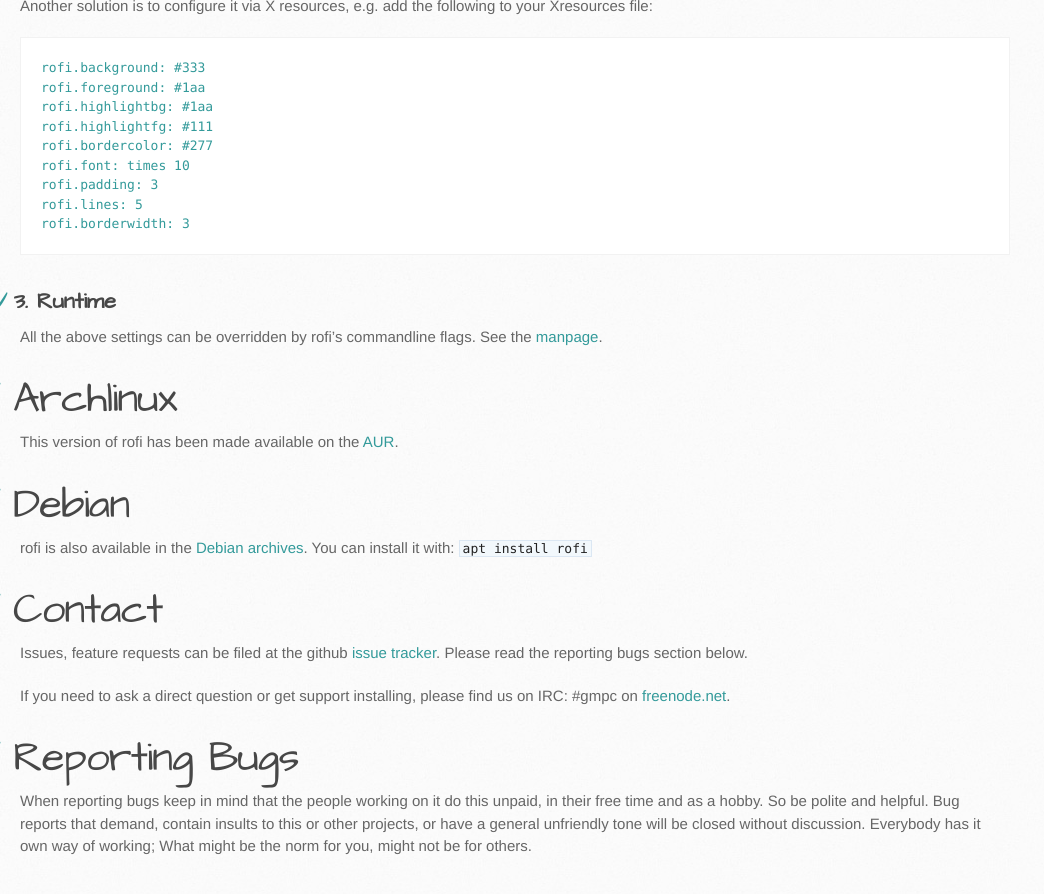
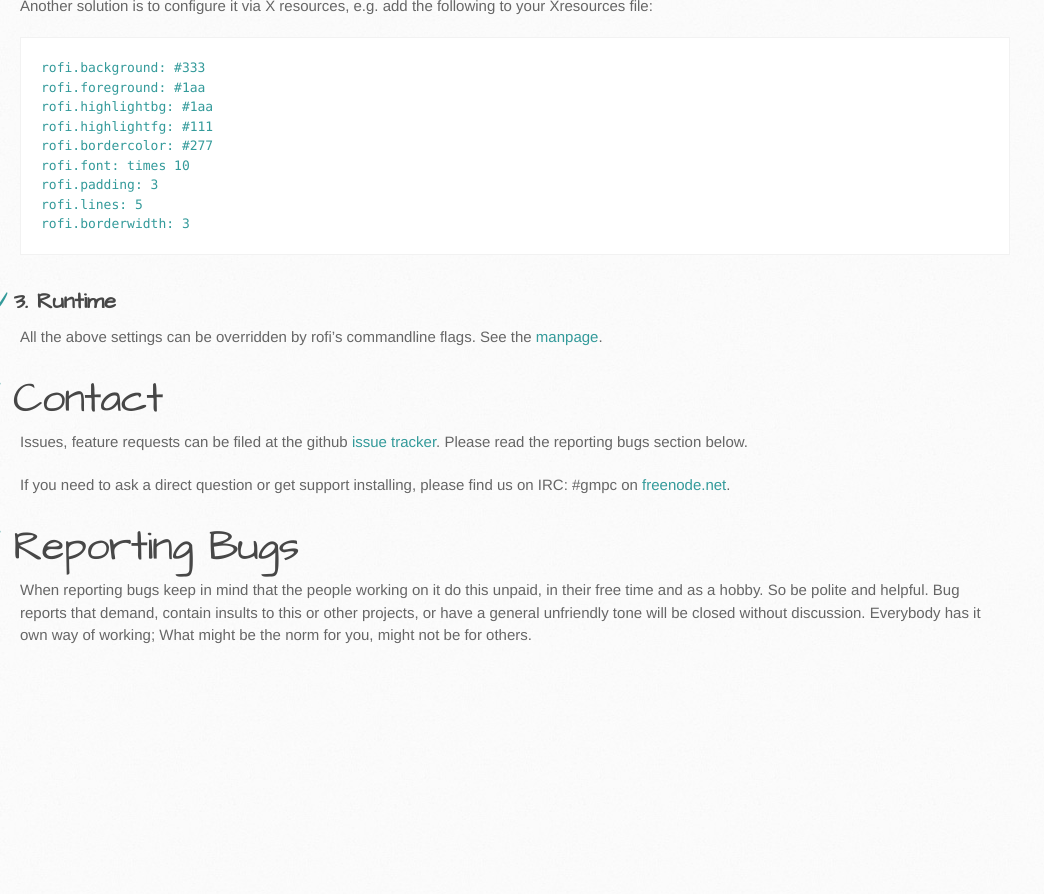
Before and after one commit to davatorium/rofi, a Jekyll site: the page built from index.md, in a window 1280 px wide and 900 px high, scrolled down 5998 px. Shown: the top 894 px of the window, without its empty margins (0-1044 px from the left). Built offline with Jekyll 4.4.1, drawn with Linux system fonts in a browser that asks for light colours; after the commit the page ends 6687 px from its top, so only the background shows below that.

Commit message:
Move installation section.

```diff
--- a/index.md
+++ b/index.md
@@ -240,15 +240,6 @@ Xresources file:
 All the above settings can be overridden by rofi's commandline flags.
 See the [manpage](manpage.html).
 
-# Archlinux
-
-This version of rofi has been made available on the
-[AUR](https://aur.archlinux.org/packages/rofi-git/).
-
-# Debian
-
-rofi is also available in the [Debian archives](https://packages.debian.org/rofi). You can install it with: `apt install rofi`
-
 # Contact
 
 Issues, feature requests can be filed at the github [issue
```
Also changed, not shown: INSTALL.md (+9 -0 lines).
